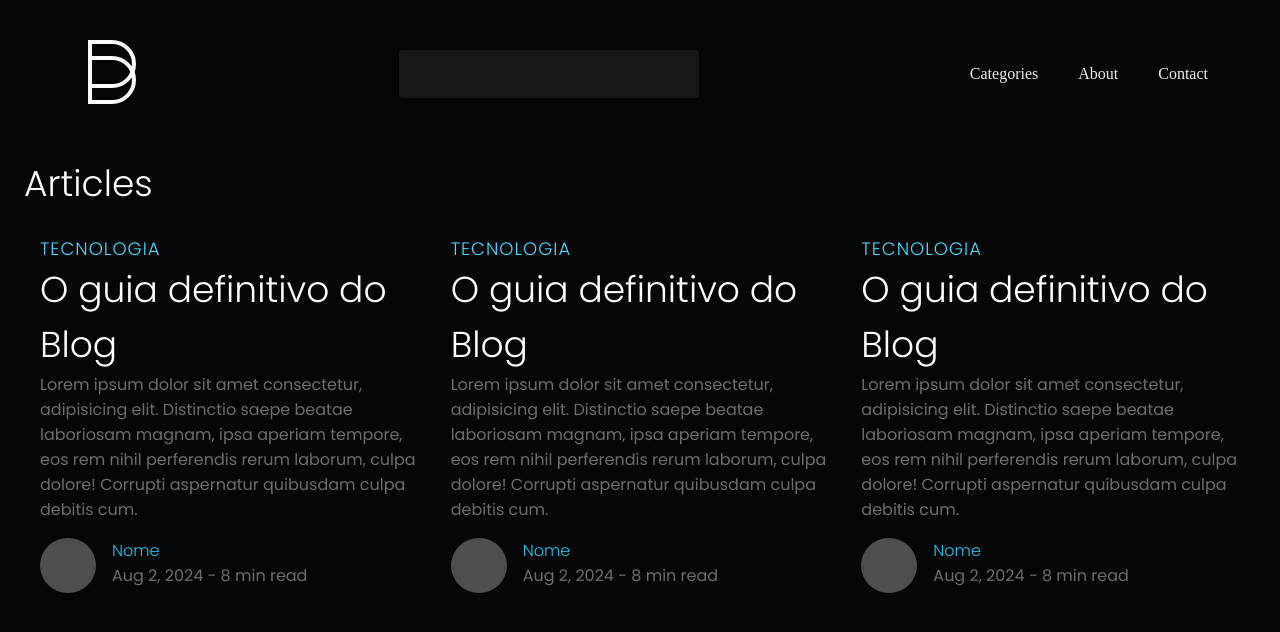
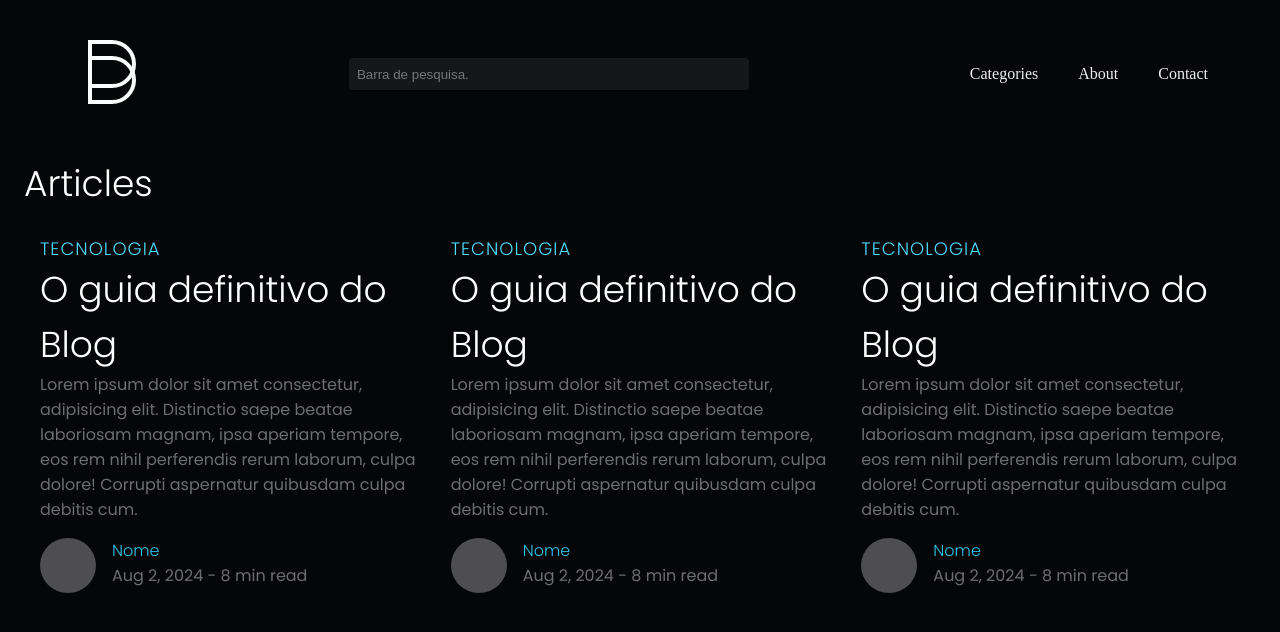
Before and after one commit to DevEmerick/blog, a React (Create React App) app: page / in a window 1280 px wide. Shown: the top 632 px of the page. Built offline with nearby package versions, Linux system fonts and the light colour scheme.

Commit message:
placeholder

```diff
--- a/src/components/Header/index.js
+++ b/src/components/Header/index.js
@@ -9,7 +9,7 @@ const Header = () => {
           <img src={logo} alt={descLogo} />
         </div>
         <div className="search">
-          <input type="text" className="input-search" name="search" />
+          <input type="text" className="input-search" name="search" placeholder="Barra de pesquisa."/>
         </div>
         <div>
           <ul className="menu">
--- a/src/components/css/sass/_layout.scss
+++ b/src/components/css/sass/_layout.scss
@@ -50,8 +50,8 @@ a {
 }
 
 .input-search {
-  height: 48px;
-  min-width: 300px;
+  height: $gap-4;
+  min-width: 400px;
 
   background-color: $black-light;
 
--- a/src/components/css/style.css
+++ b/src/components/css/style.css
@@ -715,8 +715,8 @@ a {
 }
 
 .input-search {
-  height: 48px;
-  min-width: 300px;
+  height: 32px;
+  min-width: 400px;
   background-color: #15171A;
   border: 0;
   border-radius: 4px;
```
Also changed, not shown: 1 other file (tests, documents, lock files or other folders).
